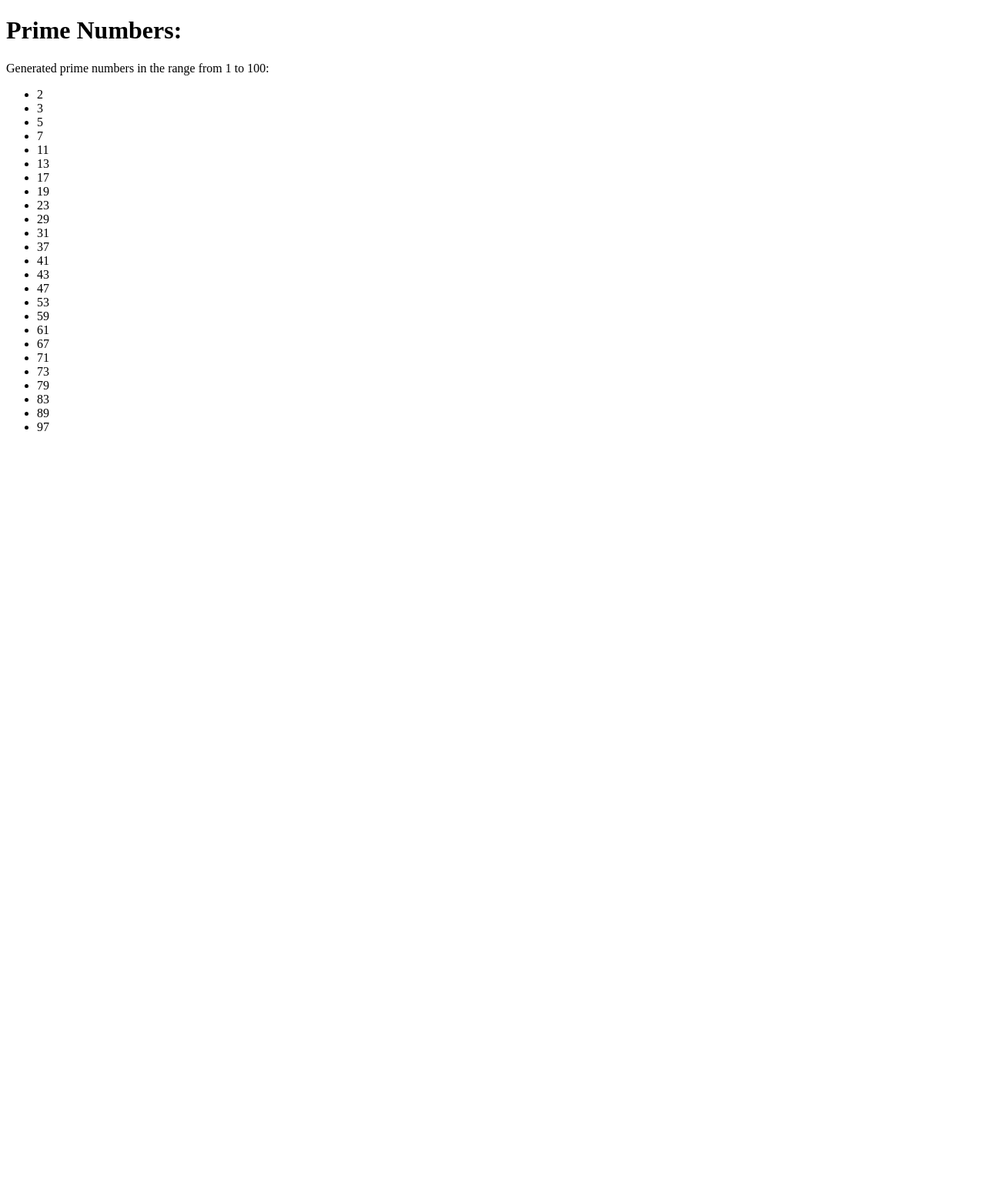
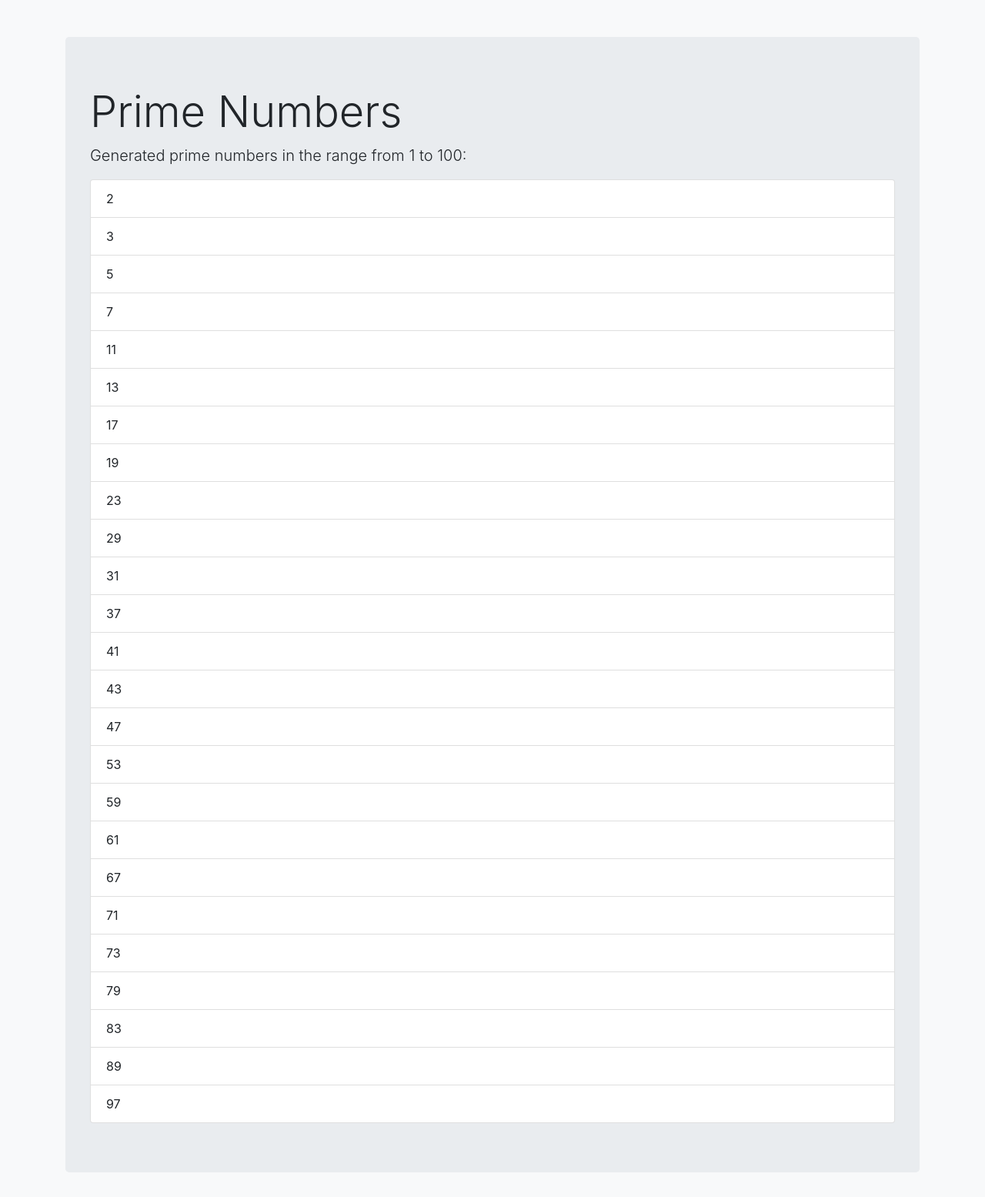
Before and after one commit to theprincejr/Prime_Numbers, a Django app: page /generate_primes/ in a window 1280 px wide. Shown: the whole page at 77% size. Before the commit the page ends 560 px from the top, so only its background shows below. Run offline with Django 4.2, Linux system fonts and the light colour scheme; some libraries are stand-ins or nearby versions.

Commit message:
bootsrap implemented

```diff
--- a/checker/templates/primes.html
+++ b/checker/templates/primes.html
@@ -6,14 +6,26 @@
     <meta http-equiv="X-UA-Compatible" content="IE=edge">
     <meta name="viewport" content="width=device-width, initial-scale=1.0">
     <title>Prime Numbers</title>
+
+    <!-- Bootstrap CSS -->
+    <link href="https://stackpath.bootstrapcdn.com/bootstrap/4.5.2/css/bootstrap.min.css" rel="stylesheet">
 </head>
-<body>
-    <h1>Prime Numbers:</h1>
-    <p>Generated prime numbers in the range from {{ lower_limit }} to {{ upper_limit }}:</p>
-    <ul>
-        {% for prime in primes %}
-            <li>{{ prime }}</li>
-        {% endfor %}
-    </ul>
+<body class="bg-light">
+    <div class="container mt-5">
+        <div class="jumbotron">
+            <h1 class="display-4">Prime Numbers</h1>
+            <p class="lead">Generated prime numbers in the range from {{ lower_limit }} to {{ upper_limit }}:</p>
+            <ul class="list-group">
+                {% for prime in primes %}
+                    <li class="list-group-item">{{ prime }}</li>
+                {% endfor %}
+            </ul>
+        </div>
+    </div>
+
+    <!-- Bootstrap JS and dependencies (optional) -->
+    <script src="https://code.jquery.com/jquery-3.5.1.slim.min.js"></script>
+    <script src="https://cdn.jsdelivr.net/npm/@popperjs/core@2.9.1/dist/umd/popper.min.js"></script>
+    <script src="https://stackpath.bootstrapcdn.com/bootstrap/4.5.2/js/bootstrap.min.js"></script>
 </body>
 </html>
```
